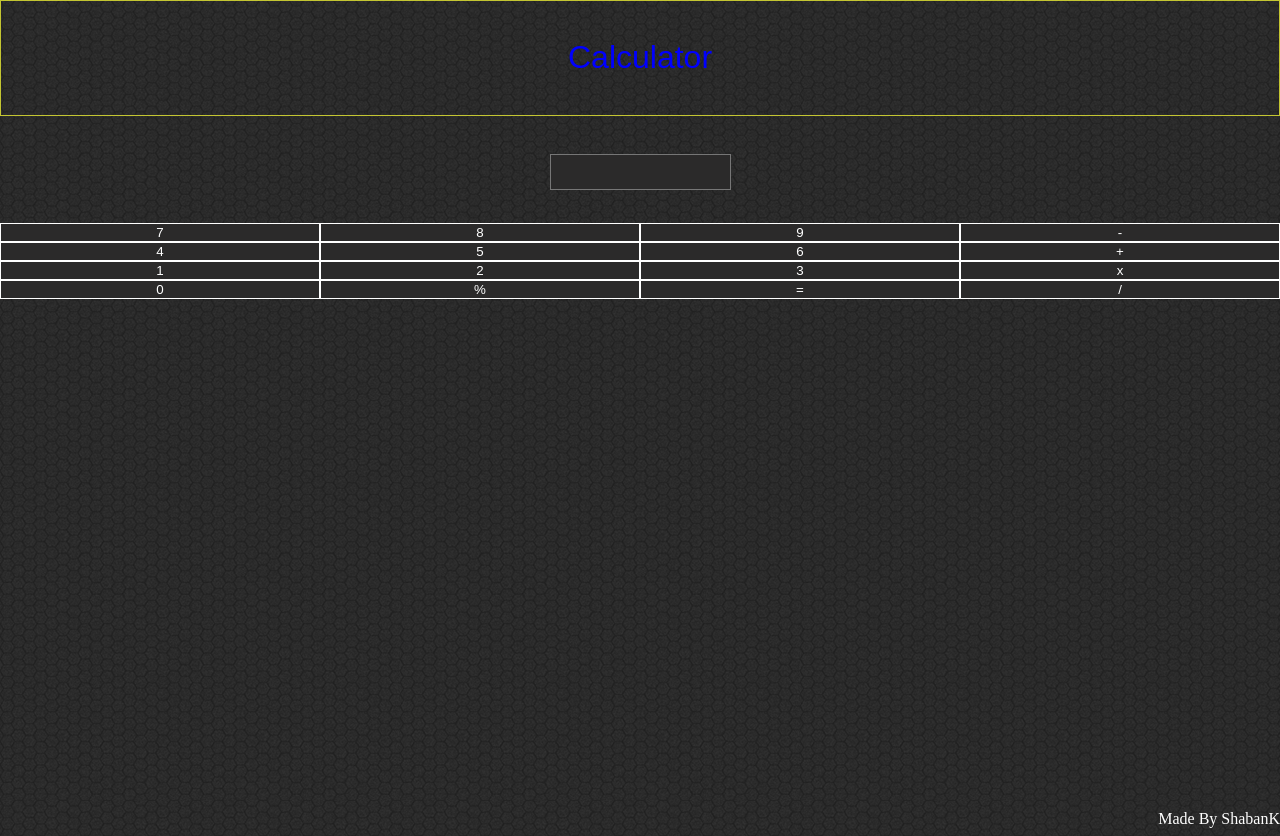
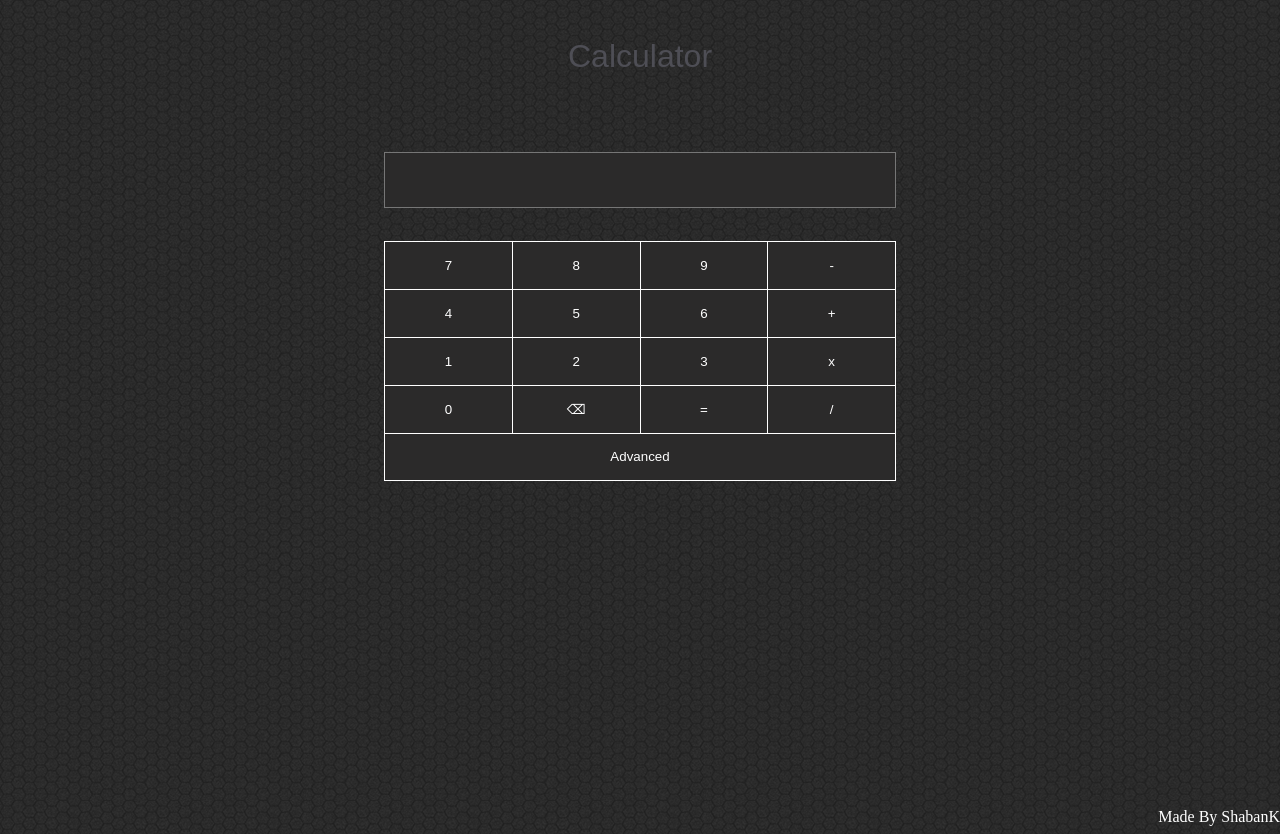
Before and after one commit to ShabanK/calculator-app, a website: page index.html in a window 1280 px wide. Drawn offline with Linux system fonts and the light colour scheme.

Commit message:
added more css and html

```diff
--- a/app.js
+++ b/app.js
@@ -0,0 +1,28 @@
+const buttons = document.getElementsByTagName("button");
+const toggle = document.getElementById("toggle");
+const spec = document.getElementsByClassName("special");
+
+//a bit of lazy manipulation
+for (let i = 0; i < buttons.length; i++) {
+  if (
+    buttons[i].innerText == "7" ||
+    buttons[i].innerText == "4" ||
+    buttons[i].innerText == "1" ||
+    buttons[i].innerText == "0" ||
+    buttons[i].innerText == "Advanced"
+  )
+    buttons[i].style.borderLeft = "0.5px solid white";
+  buttons[i].style.borderRight = "0.5px solid white";
+  if (buttons[i].innerText == "Advanced")
+    buttons[i].style.borderBottom = "0.5px solid white";
+}
+
+toggle.addEventListener("click", () => {
+  if (event.target.innerText === "Advanced") {
+    event.target.innerText = "Simple";
+    for (let i = 0; i < spec.length; i++) spec[i].style.display = "block";
+  } else {
+    event.target.innerText = "Advanced";
+    for (let i = 0; i < spec.length; i++) spec[i].style.display = "none";
+  }
+});
--- a/css/style.css
+++ b/css/style.css
@@ -9,10 +9,9 @@
 
 header {
   text-align: center;
-  color: blue;
+  color: rgb(78, 78, 85);
   font: 32px Arial, Helvetica, Sans-serif; /*variant, size, family, style, weight*/
   padding: 3% 0%;
-  border: 1px solid rgba(217, 219, 52, 0.884);
 }
 
 #main {
@@ -21,30 +20,44 @@ header {
 }
 #screendiv {
   display: flex;
-  height: 30px;
-  margin: 3% auto;
+  height: 50px;
+  width: 40%;
+  margin: auto;
+  margin-top: 3%;
+  margin-bottom: 3%;
 }
 #screen {
   resize: none;
   margin: auto;
+  flex: 1;
+  height: 100%;
   background-color: rgb(43, 42, 42);
-  /* border: none; */
 }
 button {
   flex: 1;
-  border: 0.5px solid white;
+  border: none;
+  border-top: 0.5px solid white;
   background-color: rgb(43, 42, 42);
   width: 5%;
-  height: 5%;
+  height: 100%;
   color: white;
 }
 button:hover {
   background-color: grey;
   color: black;
 }
+button:active {
+  background-color: rgba(6, 1, 34, 0.11);
+  color: rgb(255, 255, 255);
+}
 .buttons {
   display: flex;
-  width: inherit;
+  width: 40%;
+  height: 3em;
+  margin: auto;
+}
+.special {
+  display: none;
 }
 footer {
   padding: 1em 0em 0.5em 0em;
--- a/index.html
+++ b/index.html
@@ -25,6 +25,7 @@
           <button>8</button>
           <button>9</button>
           <button>-</button>
+          <button class="special">log</button>
         </div>
         <!----row2 ---->
         <div class="buttons">
@@ -32,6 +33,7 @@
           <button>5</button>
           <button>6</button>
           <button>+</button>
+          <button class="special">%</button>
         </div>
         <!----row3---->
         <div class="buttons">
@@ -39,16 +41,20 @@
           <button>2</button>
           <button>3</button>
           <button>x</button>
+          <button class="special">^</button>
         </div>
         <!----row4---->
         <div class="buttons">
           <button>0</button>
-          <button>%</button>
+          <button>⌫</button>
           <button>=</button>
           <button>/</button>
+          <button class="special">√</button>
         </div>
         <!----advanced---->
-        <div></div>
+        <div class="buttons">
+          <button id="toggle">Advanced</button>
+        </div>
       </div>
       <!---endmain-->
       <footer>
```
